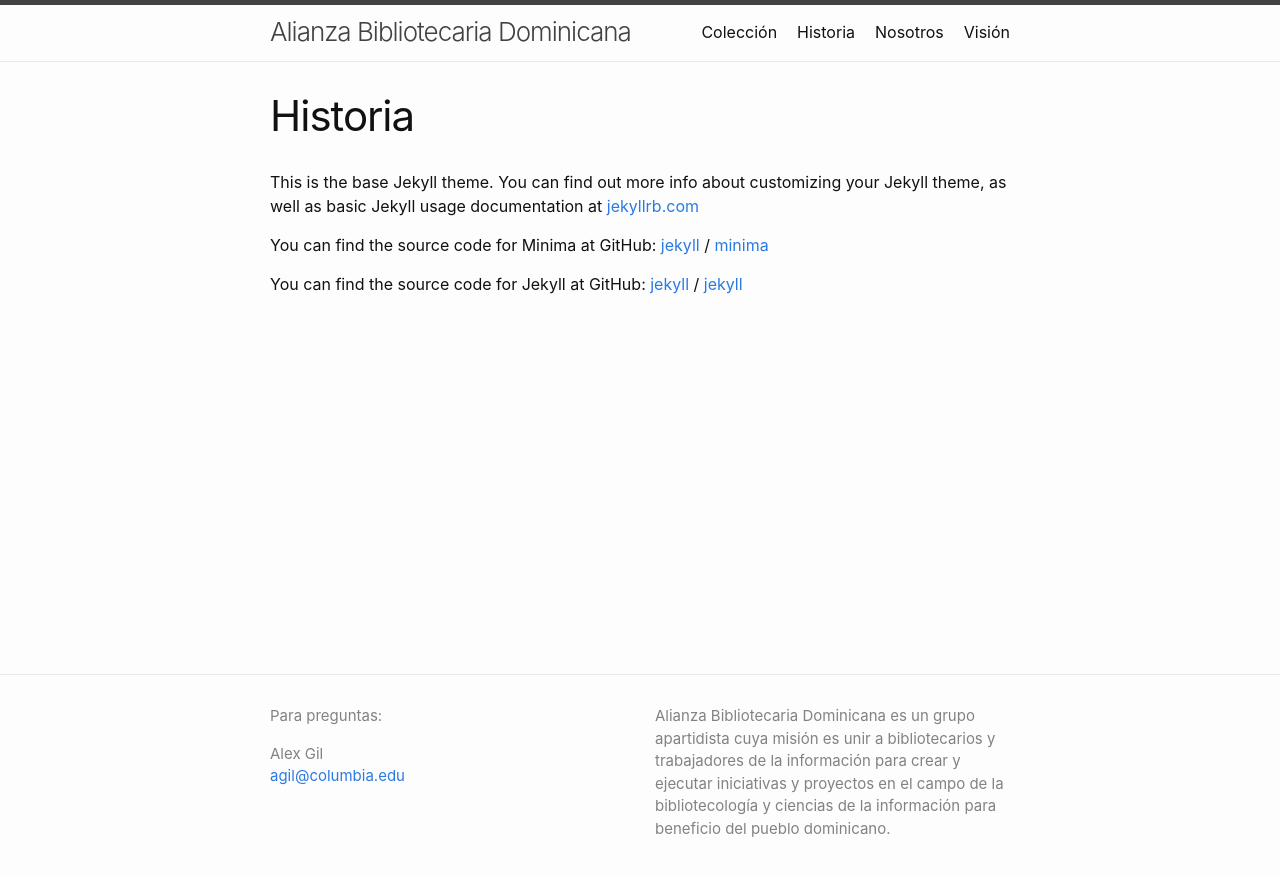
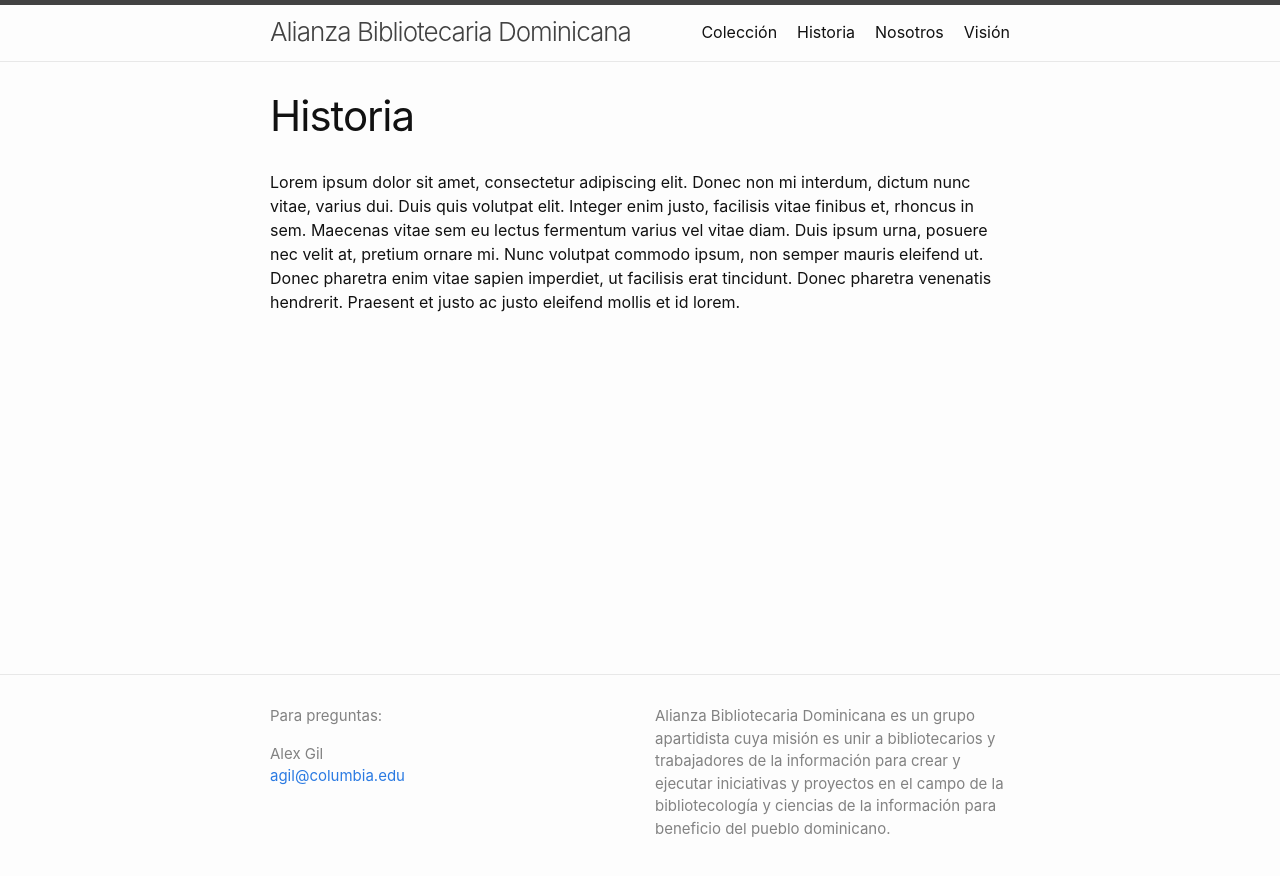
Before and after one commit to elotroalex/abd, a Jekyll site: the page built from historia.md, in a window 1280 px wide. Shown: the top 876 px of the page. Built offline with Jekyll 4.4.1, drawn with Linux system fonts in a browser that asks for light colours.

Commit message:
added lorem to historia and nosotros

```diff
--- a/historia.md
+++ b/historia.md
@@ -4,15 +4,4 @@
 permalink: /historia/
 ---
 
-This is the base Jekyll theme. You can find out more info about customizing your Jekyll theme, as well as basic Jekyll usage documentation at [jekyllrb.com](https://jekyllrb.com/)
-
-You can find the source code for Minima at GitHub:
-[jekyll][jekyll-organization] /
-[minima](https://github.com/jekyll/minima)
-
-You can find the source code for Jekyll at GitHub:
-[jekyll][jekyll-organization] /
-[jekyll](https://github.com/jekyll/jekyll)
-
-
-[jekyll-organization]: https://github.com/jekyll
+Lorem ipsum dolor sit amet, consectetur adipiscing elit. Donec non mi interdum, dictum nunc vitae, varius dui. Duis quis volutpat elit. Integer enim justo, facilisis vitae finibus et, rhoncus in sem. Maecenas vitae sem eu lectus fermentum varius vel vitae diam. Duis ipsum urna, posuere nec velit at, pretium ornare mi. Nunc volutpat commodo ipsum, non semper mauris eleifend ut. Donec pharetra enim vitae sapien imperdiet, ut facilisis erat tincidunt. Donec pharetra venenatis hendrerit. Praesent et justo ac justo eleifend mollis et id lorem.
```
Also changed, not shown: nosotros.md (+1 -12 lines).
